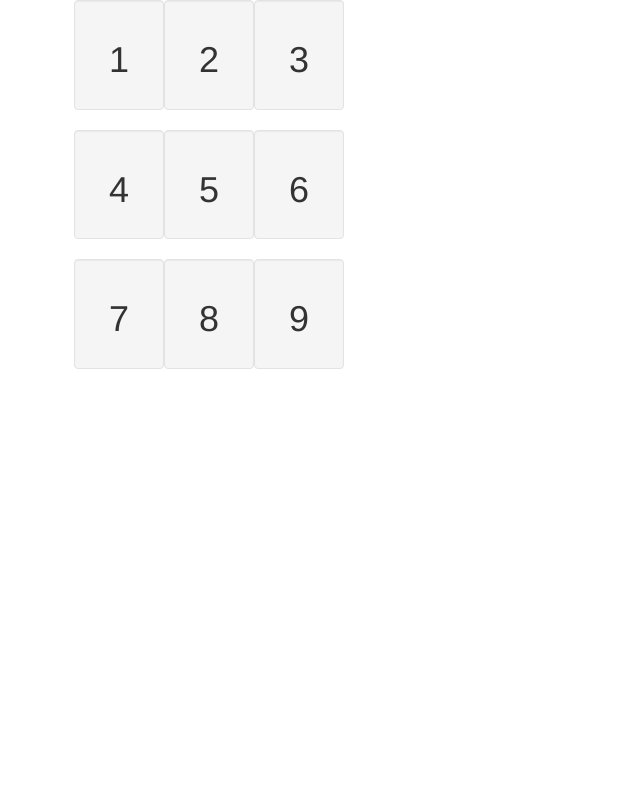
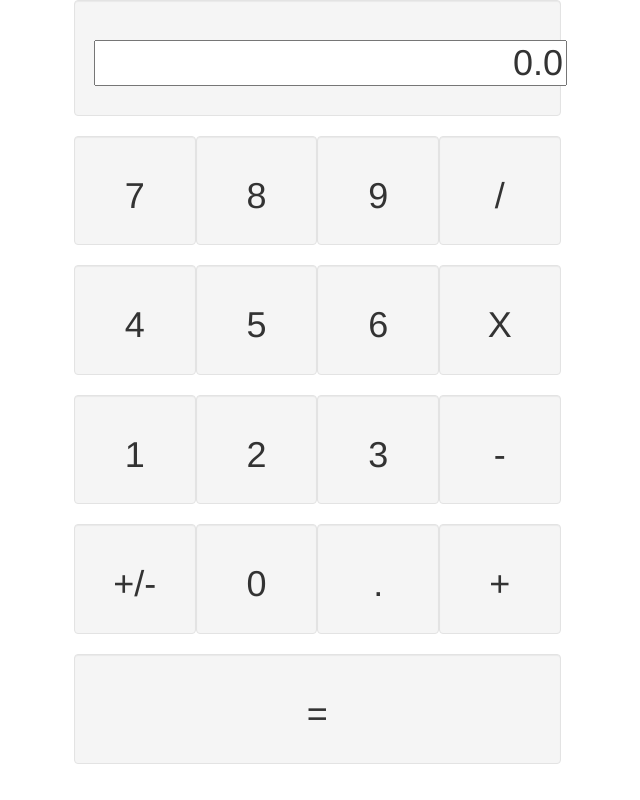
Before and after one commit to yasirunilan/XPTraining, a plain HTML site: page index.html in a window 1280 px wide. Shown: the whole page, without its empty margins (296-936 px from the left). Drawn offline with Linux system fonts and the light colour scheme.

Commit message:
UI added buttons

```diff
--- a/index.html
+++ b/index.html
@@ -7,7 +7,43 @@
 </head>
 <body>
 <div class="container" >
-    <div class="col-sm-6 col-sm-offset-3 text-center">
+    <div class="col-sm-8 col-sm-offset-3">
+        <div class="col-sm-8 well">
+            <h1><input class="text-right" type="text" value="0.0"/></h1>
+        </div>
+    </div>
+
+    <div class="col-sm-8 col-sm-offset-3 text-center">
+        <div class="col-sm-2 well">
+            <h1>7</h1>
+        </div>
+        <div class="col-sm-2 well">
+            <h1>8</h1>
+        </div>
+        <div class="col-sm-2 well">
+            <h1>9</h1>
+        </div>
+        <div class="col-sm-2 well">
+            <h1>/</h1>
+        </div>
+    </div>
+
+    <div class="col-sm-8 col-sm-offset-3 text-center">
+        <div class="col-sm-2 well">
+            <h1>4</h1>
+        </div>
+        <div class="col-sm-2 well">
+            <h1>5</h1>
+        </div>
+        <div class="col-sm-2 well">
+            <h1>6</h1>
+        </div>
+        <div class="col-sm-2 well">
+            <h1>X</h1>
+        </div>
+    </div>
+
+    <div class="col-sm-8 col-sm-offset-3 text-center">
         <div class="col-sm-2 well">
             <h1>1</h1>
         </div>
@@ -17,31 +53,35 @@
         <div class="col-sm-2 well">
             <h1>3</h1>
         </div>
-    </div>
-
-    <div class="col-sm-6 col-sm-offset-3 text-center">
         <div class="col-sm-2 well">
-            <h1>4</h1>
-        </div>
-        <div class="col-sm-2 well">
-            <h1>5</h1>
-        </div>
-        <div class="col-sm-2 well">
-            <h1>6</h1>
+            <h1>-</h1>
         </div>
     </div>
 
-    <div class="col-sm-6 col-sm-offset-3 text-center">
+    <div class="col-sm-8 col-sm-offset-3 text-center">
         <div class="col-sm-2 well">
-            <h1>7</h1>
+            <h1>+/-</h1>
         </div>
         <div class="col-sm-2 well">
-            <h1>8</h1>
+            <h1>0</h1>
         </div>
         <div class="col-sm-2 well">
-            <h1>9</h1>
+            <h1>.</h1>
+        </div>
+        <div class="col-sm-2 well">
+            <h1>+</h1>
         </div>
     </div>
+    <div class="col-sm-8 col-sm-offset-3 text-center">
+        <div class="col-sm-8 well">
+            <h1>=</h1>
+        </div>
+    </div>
+
+
+
+
+
 </div>
 
 </body>
```
